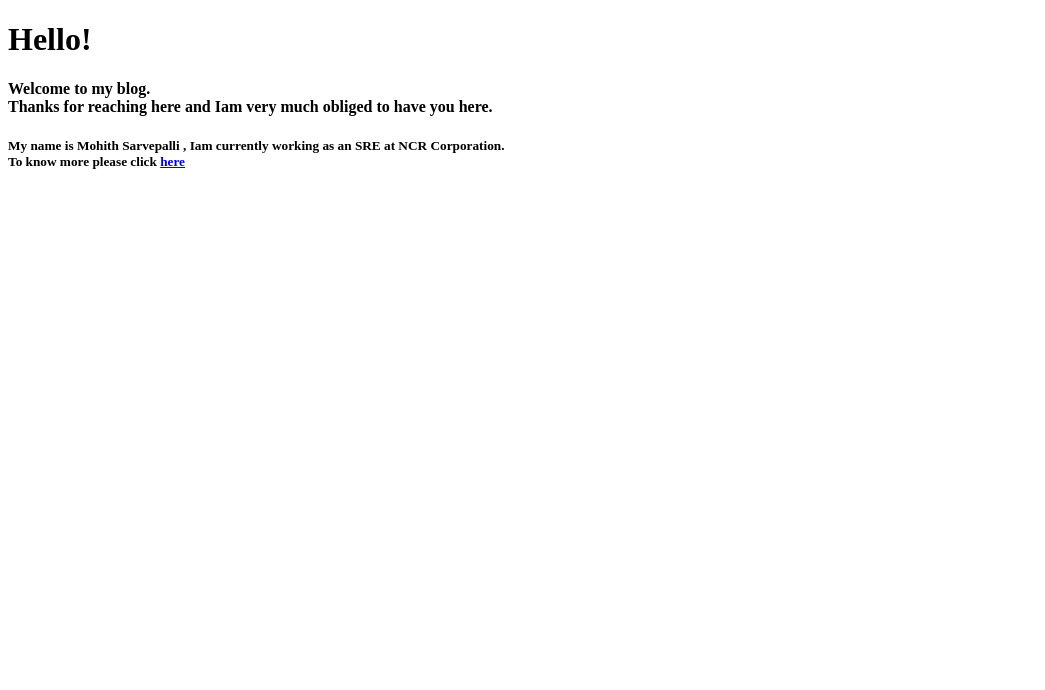
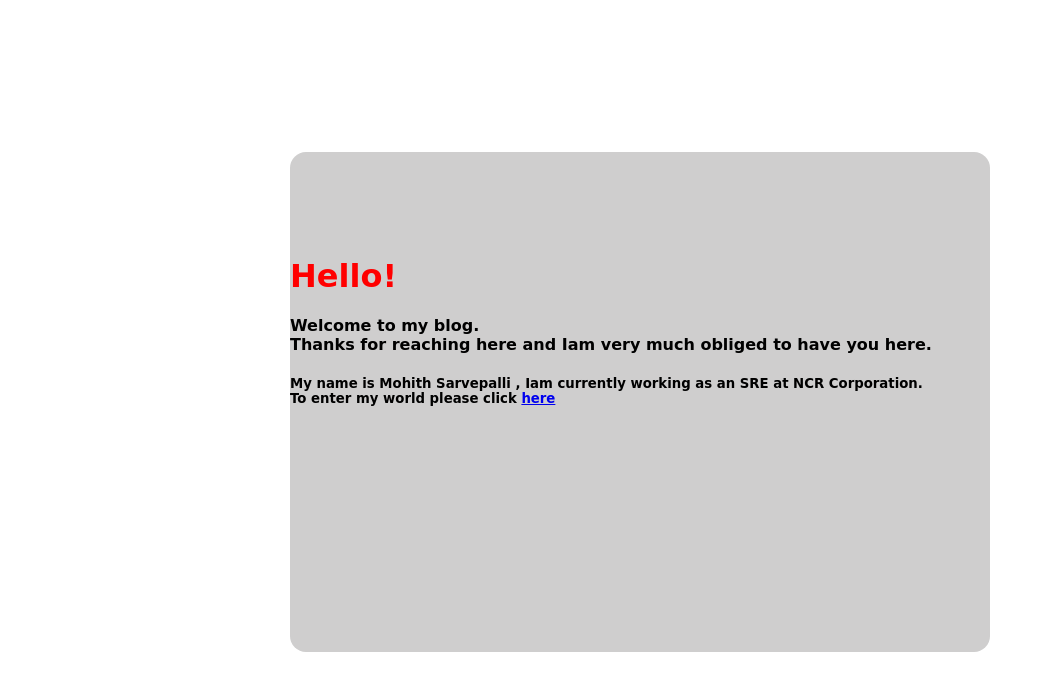
Before and after one commit to MohithSarvepalli/Personal-Blog, a plain HTML site: page index.html in a window 1280 px wide. Shown: the whole page, without its empty margins (0-1045 px from the left). Drawn offline with Linux system fonts and the light colour scheme.

Commit message:
tuning index

```diff
--- /dev/null
+++ b/css/index.css
@@ -0,0 +1,20 @@
+body{
+    background-color: white;
+    font-family: 'Brush Script MT', cursive;
+}
+.hello-card {
+    display: block;
+    justify-content: center;
+    align-items: center;
+    height: 500px;
+    width: 700px;
+    margin: 0px auto;
+    background-color: rgba(17, 14, 14, 0.2);
+    backdrop-filter: blur(5px);
+    border-radius: 1rem;
+    margin-top: 12%;
+  }
+  .hello-card h1{
+    padding-top: 15%;
+    color: red;
+  }
--- a/index.html
+++ b/index.html
@@ -1,12 +1,19 @@
 <!DOCTYPE html>
 <html lang="en">
+
 <head>
     <meta charset="UTF-8">
     <title>Mohith Till Now</title>
+    <link rel="stylesheet" href="./css/index.css">
 </head>
+
 <body>
-    <h1>Hello!</h1>
-    <h4>Welcome to my blog.<br>Thanks for reaching here and Iam very much obliged to have you here.</h4>
-    <h5>My name is Mohith Sarvepalli , Iam currently working as an SRE at NCR Corporation.<br>To know more please click <a href="my_info.html">here</a></h5>
+    <div class="hello-card">
+        <h1>Hello!</h1>
+        <h4>Welcome to my blog.<br>Thanks for reaching here and Iam very much obliged to have you here.</h4>
+        <h5>My name is Mohith Sarvepalli , Iam currently working as an SRE at NCR Corporation.<br>To enter my world
+            please click <a href="my_info.html">here</a></h5>
+    </div>
 </body>
+
 </html>
```
Also changed, not shown: my_info.html (+1 -1 lines), 1 other file.
